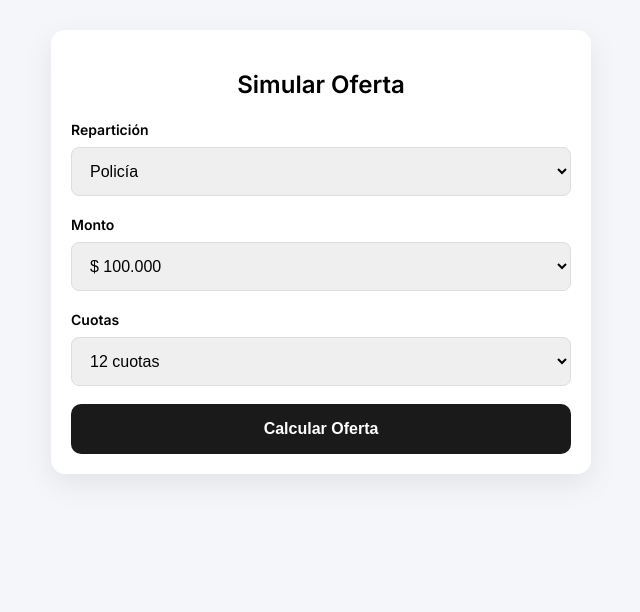
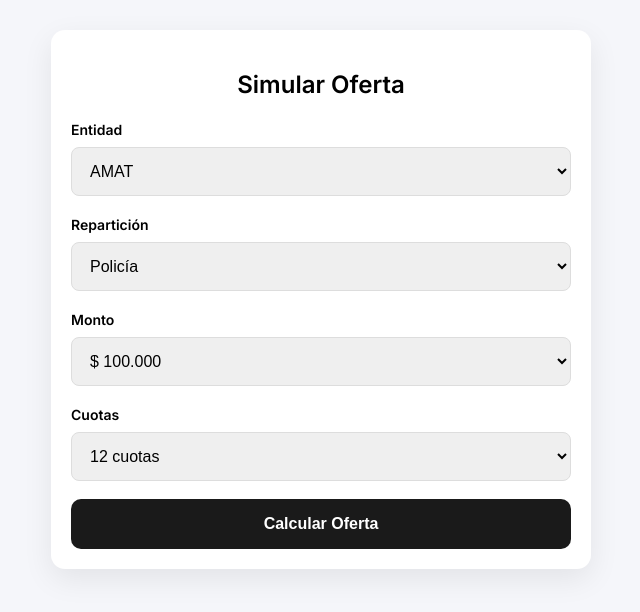
Before and after one commit to pyraed/datero-amat, a Flask app: page / in a window 1280 px wide. Shown: the part 53-665 px from the top of the page, without its empty margins (319-959 px from the left). Run offline with Flask 3, Linux system fonts and the light colour scheme.

Commit message:
fix entidad

```diff
--- a/app.py
+++ b/app.py
@@ -1,3 +1,4 @@
+# Importación de librerías necesarias para la app
 from flask import Flask, render_template, request, send_file
 import csv
 import io
@@ -5,14 +6,63 @@ from reportlab.lib.pagesizes import letter
 from reportlab.platypus import SimpleDocTemplate, Table, TableStyle
 from reportlab.lib import colors
 
+# Inicialización de la aplicación Flask
 app = Flask(__name__)
 
 # ---------------- LOGICA ----------------
 
+# Función para formatear números al estilo moneda argentina
 def formatear(numero):
     return f"$ {numero:,.2f}".replace(",", "X").replace(".", ",").replace("X", ".")
 
-def calcular_membresia(reparticion, monto):
+# Función que calcula cuota social y coseguros según repartición y monto
+def calcular_membresia(entidad, reparticion, monto):
+
+    # =========================
+    # MUTUAL 2 DE AGOSTO
+    # =========================
+    if entidad == "dos_agosto":
+
+        # Caso Policía o SPB
+        if reparticion in ["policia", "spb"]:
+            cuota_social = 4300
+            if monto <= 200000:
+                medico, farmacia = 3850, 3950
+            elif monto <= 300000:
+                medico, farmacia = 6150, 6250
+            elif monto <= 400000:
+                medico, farmacia = 8150, 8250
+            elif monto <= 600000:
+                medico, farmacia = 11850, 11950
+            else:
+                medico, farmacia = 14850, 14950
+
+        # Caso Educación
+        elif reparticion == "educacion":
+            cuota_social = 9900
+            if monto <= 200000:
+                medico, farmacia = 3850, 3950
+            elif monto <= 300000:
+                medico, farmacia = 6150, 6250
+            elif monto <= 400000:
+                medico, farmacia = 8150, 8250
+            else:
+                medico, farmacia = 9998, 9998
+
+        # Caso Salud (valores fijos)
+        elif reparticion == "salud":
+            cuota_social = 4950
+            medico = 5078
+            farmacia = 5214
+
+        return cuota_social, medico, farmacia
+
+
+    # =========================
+    # AMAT (LO ORIGINAL TUYO)
+    # =========================
+
+    # Caso Policía o SPB
     if reparticion in ["policia", "spb"]:
         cuota_social = 4300
         if monto <= 200000:
@@ -26,6 +76,7 @@ def calcular_membresia(reparticion, monto):
         else:
             medico, farmacia = 14850, 14950
 
+    # Caso Educación
     elif reparticion == "educacion":
         cuota_social = 9900
         if monto <= 200000:
@@ -37,15 +88,20 @@ def calcular_membresia(reparticion, monto):
         else:
             medico, farmacia = 9998, 9998
 
+    # Caso Salud (valores fijos)
     elif reparticion == "salud":
         cuota_social = 4950
         medico = 5078
         farmacia = 5214
 
+    # Retorna los valores calculados
     return cuota_social, medico, farmacia
 
 
+# Función que calcula el valor de la cuota del préstamo
 def calcular_cuota(monto, cuotas):
+
+    # Tabla de valores para 12 cuotas
     tabla_12 = {
         100000: 12180.02, 200000: 24360.04, 300000: 36540.06,
         400000: 48720.08, 500000: 60900.10, 600000: 73080.12,
@@ -54,6 +110,7 @@ def calcular_cuota(monto, cuotas):
         2000000: 243600.40
     }
 
+    # Tabla de valores para 24 cuotas
     tabla_24 = {
         100000: 8094.27, 200000: 16188.54, 300000: 24282.82,
         400000: 32377.09, 500000: 40471.36, 600000: 48565.63,
@@ -62,29 +119,38 @@ def calcular_cuota(monto, cuotas):
         2000000: 161885.45
     }
 
+    # Devuelve la cuota según la cantidad de cuotas elegida
     return tabla_12.get(monto, 0) if cuotas == 12 else tabla_24.get(monto, 0)
 
 # ---------------- RUTAS ----------------
 
+# Ruta principal (pantalla inicial)
 @app.route("/")
 def inicio():
     return render_template("index.html")
 
 
+# Ruta que procesa el cálculo de la oferta
 @app.route("/calcular", methods=["POST"])
 def calcular():
+
+    # Obtiene datos del formulario
     reparticion = request.form["reparticion"]
+    entidad = request.args.get("ent")
     monto = int(request.form["monto"])
     cuotas = int(request.form["cuotas"])
 
-    cuota_social, medico, farmacia = calcular_membresia(reparticion, monto)
+    # Calcula valores de membresía y cuota
+    cuota_social, medico, farmacia = calcular_membresia(entidad, reparticion, monto)
     valor_cuota = calcular_cuota(monto, cuotas)
 
-    # 🔥 LINK CORRECTO ONLINE
-    link = f"https://datero-amat.onrender.com/cliente?rep={reparticion}&monto={monto}&cuotas={cuotas}"
+    # Genera link para enviar al cliente
+    link = f"https://datero-amat.onrender.com/cliente?ent={entidad}&rep={reparticion}&monto={monto}&cuotas={cuotas}"
 
+    # Renderiza pantalla de resultados
     return render_template(
         "resultado.html",
+        entidad=entidad,
         reparticion=reparticion,
         monto=formatear(monto),
         cuotas=cuotas,
@@ -96,17 +162,25 @@ def calcular():
     )
 
 
+# Ruta que abre el cliente (datero)
 @app.route("/cliente")
 def cliente():
+
+    # Obtiene parámetros de la URL
     reparticion = request.args.get("rep")
+    entidad = request.args.get("ent")
+    print("ENTIDAD QUE LLEGA:", entidad)
     monto = int(request.args.get("monto"))
     cuotas = int(request.args.get("cuotas"))
 
-    cuota_social, medico, farmacia = calcular_membresia(reparticion, monto)
+    # Recalcula valores
+    cuota_social, medico, farmacia = calcular_membresia(entidad, reparticion, monto)
     valor_cuota = calcular_cuota(monto, cuotas)
 
+    # Renderiza formulario del cliente
     return render_template(
         "cliente.html",
+        entidad=entidad,
         reparticion=reparticion,
         monto=formatear(monto),
         cuotas=cuotas,
@@ -117,19 +191,25 @@ def cliente():
     )
 
 
+# Ruta que guarda datos y genera el PDF
 @app.route("/guardar", methods=["POST"])
 def guardar():
+
+    # Obtiene todos los datos enviados desde el formulario
     datos = request.form
 
+    # Guarda los datos en un archivo CSV
     with open("datos_clientes.csv", "a", newline="", encoding="utf-8") as archivo:
         writer = csv.writer(archivo)
         writer.writerow(datos.values())
 
+    # Crea un buffer en memoria para generar el PDF
     buffer = io.BytesIO()
     doc = SimpleDocTemplate(buffer, pagesize=letter, topMargin=20, bottomMargin=20)
 
     elementos = []
 
+    # Función interna para crear tablas en el PDF
     def tabla(titulo, filas):
         data = [[titulo, ""]] + filas
         t = Table(data, colWidths=[200, 250])
@@ -141,6 +221,7 @@ def guardar():
         ]))
         return t
 
+    # Sección datos personales
     elementos.append(tabla("DATOS PERSONALES", [
         ["Apellido y Nombre", datos.get("nombre")],
         ["DNI", datos.get("dni")],
@@ -154,38 +235,44 @@ def guardar():
         ["Email", datos.get("email")]
     ]))
 
+    # Sección datos bancarios
     elementos.append(tabla("DATOS BANCARIOS", [["CBU", datos.get("cbu")]]))
 
+    # Sección datos laborales
     elementos.append(tabla("DATOS LABORALES", [
         ["Repartición", datos.get("reparticion")],
         ["Localidad", datos.get("loc_laboral")]
     ]))
 
+    # Sección membresía
     elementos.append(tabla("MEMBRESÍA", [
         ["Cuota Social", datos.get("cuota_social")],
         ["Coseguro Médico", datos.get("medico")],
         ["Coseguro Farmacia", datos.get("farmacia")]
     ]))
 
+    # Referencia 1
     elementos.append(tabla("REFERENCIA 1", [
         ["Parentesco", datos.get("ref1_parentesco")],
         ["Nombre", datos.get("ref1_nombre")],
         ["Teléfono", datos.get("ref1_tel")]
     ]))
 
+    # Referencia 2
     elementos.append(tabla("REFERENCIA 2", [
         ["Parentesco", datos.get("ref2_parentesco")],
         ["Nombre", datos.get("ref2_nombre")],
         ["Teléfono", datos.get("ref2_tel")]
     ]))
 
+    # Datos del crédito
     elementos.append(tabla("DATOS DE LA AYUDA ECONÓMICA", [
         ["Monto", datos.get("monto")],
         ["Cuotas", datos.get("cuotas")],
         ["Valor Cuota", datos.get("valor_cuota")]
     ]))
 
-    # 🔥 LEYENDA CORREGIDA (no se desborda)
+    # Texto legal (leyenda)
     leyenda = Table([
     ["Declaro conocer los derechos y obligaciones de los socios de AMAT, las condiciones generales de la prestación recibida la autorización para retención de cuota"],
     ["y descuento de haberes y CBU Resolución 1481 - INAES - ANEXO. Ley Nº 25.246 y ANEXOS correspondientes al organismo donde desempeño mi relación laboral."],
@@ -204,15 +291,19 @@ def guardar():
 
     elementos.append(leyenda)
 
+    # Espacio de firma
     firma = Table([["Firma"],[""]], colWidths=[450], rowHeights=[15,60])
     firma.setStyle(TableStyle([("GRID",(0,0),(-1,-1),1,colors.black)]))
     elementos.append(firma)
 
+    # Construye el PDF
     doc.build(elementos)
     buffer.seek(0)
 
+    # Devuelve el PDF para descarga
     return send_file(buffer, as_attachment=True, download_name="datero.pdf", mimetype="application/pdf")
 
 
+# Ejecuta la app en modo debug
 if __name__ == "__main__":
     app.run(debug=True)
--- a/templates/index.html
+++ b/templates/index.html
@@ -1,21 +1,29 @@
 <!DOCTYPE html>
 <html>
 <head>
+
+<!-- Título de la página (lo que aparece en la pestaña del navegador) -->
 <title>AMAT - Simulador</title>
 
+<!-- Hace que el diseño sea responsive (se adapte a celular) -->
 <meta name="viewport" content="width=device-width, initial-scale=1.0">
 
+<!-- Importa la fuente "Inter" desde Google Fonts -->
 <link href="https://fonts.googleapis.com/css2?family=Inter:wght@300;400;600&display=swap" rel="stylesheet">
 
 <style>
+
+/* Aplica una transición suave a todos los elementos */
 * { transition: all 0.2s ease; }
 
+/* Estilo general del body */
 body {
     font-family: 'Inter', sans-serif;
     background: #f5f6fa;
     margin: 0;
 }
 
+/* Barra superior amarilla */
 .header {
     background: #FFD600;
     padding: 16px;
@@ -24,6 +32,7 @@ body {
     font-size: 18px;
 }
 
+/* Contenedor principal centrado */
 .container {
     max-width: 500px;
     margin: 30px auto;
@@ -33,16 +42,19 @@ body {
     box-shadow: 0px 10px 30px rgba(0,0,0,0.08);
 }
 
+/* Título principal */
 h2 {
     margin-bottom: 20px;
     text-align: center;
 }
 
+/* Labels de los campos */
 label {
     font-weight: 600;
     font-size: 14px;
 }
 
+/* Estilo de los select */
 select {
     width: 100%;
     padding: 14px;
@@ -53,6 +65,7 @@ select {
     font-size: 16px;
 }
 
+/* Botón principal */
 button {
     width: 100%;
     padding: 16px;
@@ -64,23 +77,36 @@ button {
     font-size: 16px;
 }
 
+/* Efecto hover del botón */
 button:hover {
     background: #333;
     transform: scale(1.02);
 }
+
 </style>
 </head>
 
 <body>
 
-<div class="header">AMAT - Mutual Amarilla</div>
+<!-- Header superior -->
+<div class="header" id="headerEntidad">AMAT - Mutual Amarilla</div>
 
+<!-- Contenedor principal -->
 <div class="container">
 
+<!-- Título -->
 <h2>Simular Oferta</h2>
 
-<form action="/calcular" method="post">
+<!-- Formulario que envía datos al endpoint /calcular -->
+<form id="formulario" method="post">
 
+<label>Entidad</label>
+<select name="entidad">
+<option value="amat">AMAT</option>
+<option value="dos_agosto">2 de Agosto</option>
+</select>
+
+<!-- Selector de repartición -->
 <label>Repartición</label>
 <select name="reparticion">
 <option value="policia">Policía</option>
@@ -89,26 +115,66 @@ button:hover {
 <option value="spb">SPB</option>
 </select>
 
+<!-- Selector de monto -->
 <label>Monto</label>
 <select name="monto">
+
+<!-- Genera automáticamente opciones desde 100.000 hasta 2.000.000 de 100.000 en 100.000 -->
 {% for i in range(100000, 2000001, 100000) %}
 <option value="{{ i }}">
 $ {{ "{:,}".format(i).replace(",", ".") }}
 </option>
 {% endfor %}
+
 </select>
 
+<!-- Selector de cantidad de cuotas -->
 <label>Cuotas</label>
 <select name="cuotas">
 <option value="12">12 cuotas</option>
 <option value="24">24 cuotas</option>
 </select>
 
+<!-- Botón para enviar el formulario -->
 <button type="submit">Calcular Oferta</button>
 
 </form>
 
 </div>
 
+
+<script>
+const selectEntidad = document.querySelector('select[name="entidad"]');
+const header = document.getElementById("headerEntidad");
+
+selectEntidad.addEventListener("change", function() {
+    if (this.value === "dos_agosto") {
+        header.innerText = "Mutual 2 de Agosto";
+        header.style.background = "#2C2C2C"; // gris
+    } else {
+        header.innerText = "AMAT - Mutual Amarilla";
+        header.style.background = "#FFD600";
+    }
+});
+
+
+
+</script>
+</script>
+
+<script>
+const form = document.getElementById("formulario");
+const entidadSelect = document.querySelector('select[name="entidad"]');
+
+form.addEventListener("submit", function(e) {
+    const entidad = entidadSelect.value;
+
+    if (entidad === "dos_agosto") {
+        form.action = "/calcular?ent=dos_agosto";
+    } else {
+        form.action = "/calcular?ent=amat";
+    }
+});
+</script>
 </body>
 </html>
```
Also changed, not shown: templates/cliente.html (+56 -3 lines), templates/resultado.html (+37 -2 lines).
